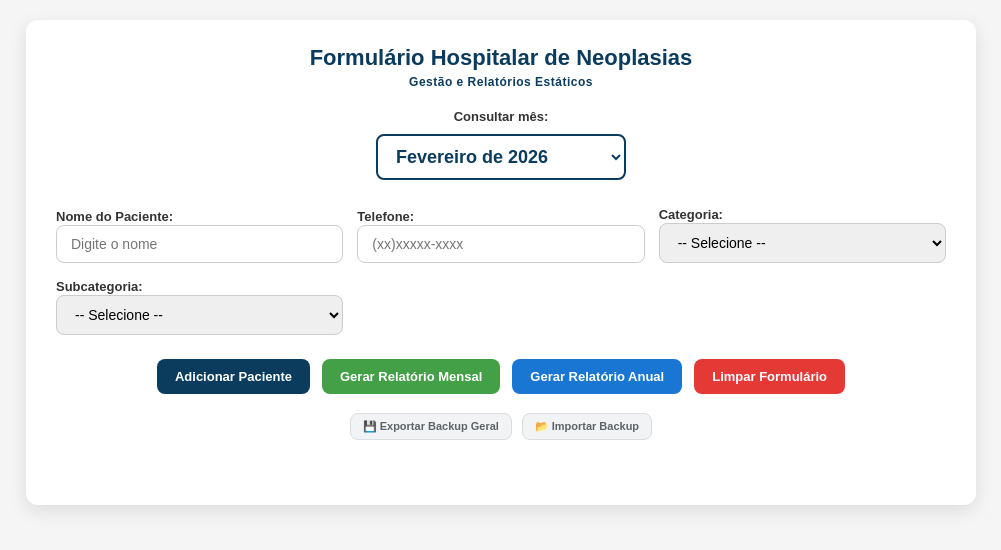
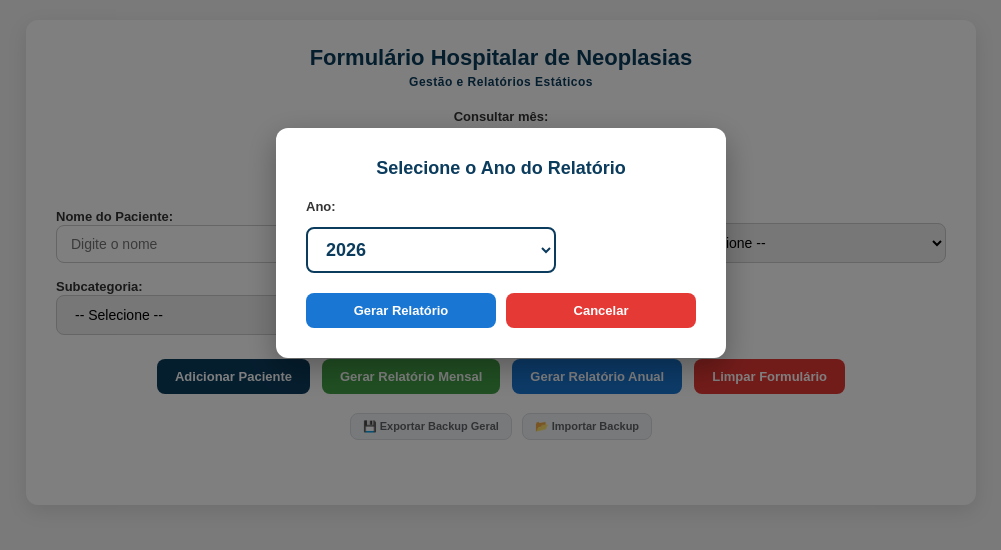
Before and after one commit to M59-a11y/meu-formulario, a plain HTML site: page index.html in a window 1280 px wide. Both pictures are taken after a click on the button "Gerar Relatório Anual". Shown: the whole page, without its empty margins (139-1140 px from the left). Drawn offline with nearby package versions, Linux system fonts and the light colour scheme.

Commit message:
melhoria no relatorio anual index.html

```diff
--- a/index.html
+++ b/index.html
@@ -31,7 +31,7 @@ form { display: grid; grid-template-columns: repeat(auto-fit, minmax(220px, 1fr)
 
 label { font-weight: bold; font-size: 13px; }
 
-#mesSelecionado {
+#mesSelecionado, #anoRelatorioAnual {
   width: auto;
   min-width: 250px;
   padding: 10px 14px;
@@ -83,11 +83,68 @@ button.backup-btn:hover { background-color: #e8eaed; }
 .patient-info { display: flex; flex-direction: column; gap: 3px; }
 .actions { display: flex; gap: 8px; }
 
+.modal {
+  display: none;
+  position: fixed;
+  z-index: 1000;
+  left: 0;
+  top: 0;
+  width: 100%;
+  height: 100%;
+  background-color: rgba(0,0,0,0.5);
+}
+
+.modal-content {
+  background-color: #fff;
+  margin: 10% auto;
+  padding: 30px;
+  border-radius: 12px;
+  width: 90%;
+  max-width: 450px;
+  box-shadow: 0 10px 30px rgba(0,0,0,0.3);
+}
+
+.modal-content h3 {
+  color: #0b3c5d;
+  margin-bottom: 20px;
+  text-align: center;
+  font-size: 18px;
+}
+
+.modal-content label {
+  display: block;
+  margin-bottom: 8px;
+  font-weight: bold;
+  color: #333;
+}
+
+.modal-content select {
+  width: 100%;
+  padding: 12px;
+  margin-bottom: 20px;
+  border-radius: 8px;
+  border: 2px solid #0b3c5d;
+  font-size: 16px;
+  font-weight: bold;
+  color: #0b3c5d;
+}
+
+.modal-buttons {
+  display: flex;
+  gap: 10px;
+  justify-content: center;
+}
+
+.modal-buttons button {
+  flex: 1;
+}
+
 @media(max-width:600px){
   form { grid-template-columns: 1fr; }
   .patient-card { flex-direction: column; align-items: flex-start; }
   .actions { margin-top: 6px; }
   .button-group, .backup-group { flex-direction: column; align-items: stretch; }
+  .modal-content { margin: 20% auto; width: 95%; }
 }
 </style>
 </head>
@@ -133,7 +190,7 @@ button.backup-btn:hover { background-color: #e8eaed; }
     <div class="button-group">
       <button type="submit" class="add">Adicionar Paciente</button>
       <button type="button" class="report" onclick="gerarPDF()">Gerar Relatório Mensal</button>
-      <button type="button" class="report-annual" onclick="gerarPDFAnual()">Gerar Relatório Anual</button>
+      <button type="button" class="report-annual" onclick="abrirModalRelatorioAnual()">Gerar Relatório Anual</button>
       <button type="button" class="delete" onclick="limparComSeguranca()">Limpar Formulário</button>
     </div>
 
@@ -145,6 +202,19 @@ button.backup-btn:hover { background-color: #e8eaed; }
   </form>
 
   <div class="list-container" id="listaPacientes"></div>
+</div>
+
+<!-- Modal para selecionar ano do relatório anual -->
+<div id="modalRelatorioAnual" class="modal">
+  <div class="modal-content">
+    <h3>Selecione o Ano do Relatório</h3>
+    <label for="anoRelatorioAnual">Ano:</label>
+    <select id="anoRelatorioAnual"></select>
+    <div class="modal-buttons">
+      <button class="report-annual" onclick="confirmarRelatorioAnual()">Gerar Relatório</button>
+      <button class="delete" onclick="fecharModalRelatorioAnual()">Cancelar</button>
+    </div>
+  </div>
 </div>
 
 <script>
@@ -327,6 +397,35 @@ function popularMeses() {
   }
 }
 
+function popularAnosRelatorio() {
+  const select = document.getElementById("anoRelatorioAnual");
+  const anoAtual = new Date().getFullYear();
+  select.innerHTML = "";
+
+  // Adiciona ano atual e anos anteriores (até 5 anos atrás)
+  for(let ano = anoAtual; ano >= anoAtual - 5; ano--) {
+    const option = document.createElement("option");
+    option.value = ano;
+    option.textContent = ano;
+    select.appendChild(option);
+  }
+}
+
+function abrirModalRelatorioAnual() {
+  popularAnosRelatorio();
+  document.getElementById("modalRelatorioAnual").style.display = "block";
+}
+
+function fecharModalRelatorioAnual() {
+  document.getElementById("modalRelatorioAnual").style.display = "none";
+}
+
+function confirmarRelatorioAnual() {
+  const anoSelecionado = parseInt(document.getElementById("anoRelatorioAnual").value);
+  fecharModalRelatorioAnual();
+  gerarPDFAnual(anoSelecionado);
+}
+
 function exportarBackup() {
   const backup = {};
   for (let i = 0; i < localStorage.length; i++) {
@@ -445,32 +544,50 @@ function gerarPDF() {
     doc.text("MARCOS PONTES", 105, fY + 6, {align: "center"});
     doc.setFont("helvetica", "normal"); doc.setFontSize(8); doc.setTextColor(cinzaEscuro);
     doc.text("Responsável Técnico", 105, fY + 10, {align: "center"});
-    doc.text(`Gerado em João Pessoa, 16 de janeiro de 2026`, 20, 285);
+
+    const hoje = new Date();
+    const dataFormatada = hoje.toLocaleDateString('pt-BR', {day: 'numeric', month: 'long', year: 'numeric'});
+    doc.text(`Gerado em João Pessoa, ${dataFormatada}`, 20, 285);
     doc.save(`Relatório de Neoplasias - ${mesSelecionado}.pdf`);
 }
 
-function gerarPDFAnual() {
-    const anoAtual = new Date().getFullYear();
+function gerarPDFAnual(anoSelecionado) {
     const todosOsPacientes = [];
+    let mesesComDados = [];
 
-    // Coletar todos os pacientes de todos os meses do ano
+    // Coletar todos os pacientes de todos os meses do ano selecionado
     for(let mes = 0; mes < 12; mes++) {
-        const d = new Date(anoAtual, mes, 1);
+        const d = new Date(anoSelecionado, mes, 1);
         const mesAno = d.toISOString().slice(0,7);
         const dados = localStorage.getItem("pacientes_"+mesAno);
         if(dados) {
             const pacientesMes = JSON.parse(dados).map(p => {
                 if(p.subcategoria === TEXTO_LONGO) p.subcategoria = TEXTO_CURTO;
-                return {...p, mes: d.toLocaleString('pt-BR', {month: 'long'})};
+                return {...p, mes: d.toLocaleString('pt-BR', {month: 'long'}), mesNumero: mes + 1};
             });
-            todosOsPacientes.push(...pacientesMes);
+            if(pacientesMes.length > 0) {
+                todosOsPacientes.push(...pacientesMes);
+                mesesComDados.push({
+                    nome: d.toLocaleString('pt-BR', {month: 'long'}),
+                    quantidade: pacientesMes.length
+                });
+            }
         }
     }
 
     if (todosOsPacientes.length === 0) {
-        alert("Não há dados registrados no ano atual para gerar o relatório anual.");
+        alert(`Não há dados registrados no ano ${anoSelecionado} para gerar o relatório anual.`);
         return;
     }
+
+    // Mostrar mensagem de confirmação com informações dos meses
+    let msgMeses = `Encontrados ${todosOsPacientes.length} caso(s) em ${mesesComDados.length} mês(es):\n\n`;
+    mesesComDados.forEach(m => {
+        msgMeses += `${m.nome}: ${m.quantidade} caso(s)\n`;
+    });
+    msgMeses += `\nDeseja gerar o relatório anual de ${anoSelecionado}?`;
+
+    if(!confirm(msgMeses)) return;
 
     const { jsPDF } = window.jspdf;
     const doc = new jsPDF();
@@ -481,7 +598,7 @@ function gerarPDFAnual() {
         doc.setFont("helvetica","normal"); doc.setFontSize(9); doc.setTextColor(cinzaEscuro);
         doc.text("UNIDADE MÓVEL SESC – SAÚDE DA MULHER", 105, 27, {align:"center"});
         doc.setFontSize(10); doc.setTextColor("#333");
-        doc.text(`Ano de Referência: ${anoAtual}`, 190, 35, {align: "right"});
+        doc.text(`Ano de Referência: ${anoSelecionado}`, 190, 35, {align: "right"});
         doc.setDrawColor(azulEscuro); doc.setLineWidth(0.5); doc.line(20, 38, 190, 38);
         doc.setFontSize(7); doc.setTextColor(cinzaEscuro);
         doc.text(`Página ${doc.internal.getNumberOfPages()}`, 190, 285, {align: "right"});
@@ -562,7 +679,7 @@ function gerarPDFAnual() {
 
     const casosPorMes = {};
     for(let mes = 0; mes < 12; mes++) {
-        const d = new Date(anoAtual, mes, 1);
+        const d = new Date(anoSelecionado, mes, 1);
         const mesNome = d.toLocaleString('pt-BR', {month: 'long'});
         const mesAno = d.toISOString().slice(0,7);
         const dados = localStorage.getItem("pacientes_"+mesAno);
@@ -589,8 +706,11 @@ function gerarPDFAnual() {
     doc.text("MARCOS PONTES", 105, fY + 6, {align: "center"});
     doc.setFont("helvetica", "normal"); doc.setFontSize(8); doc.setTextColor(cinzaEscuro);
     doc.text("Responsável Técnico", 105, fY + 10, {align: "center"});
-    doc.text(`Gerado em João Pessoa, 16 de janeiro de 2026`, 20, 285);
-    doc.save(`Relatório Anual de Neoplasias - ${anoAtual}.pdf`);
+
+    const hoje = new Date();
+    const dataFormatada = hoje.toLocaleDateString('pt-BR', {day: 'numeric', month: 'long', year: 'numeric'});
+    doc.text(`Gerado em João Pessoa, ${dataFormatada}`, 20, 285);
+    doc.save(`Relatório Anual de Neoplasias - ${anoSelecionado}.pdf`);
 }
 
 popularMeses();
```
